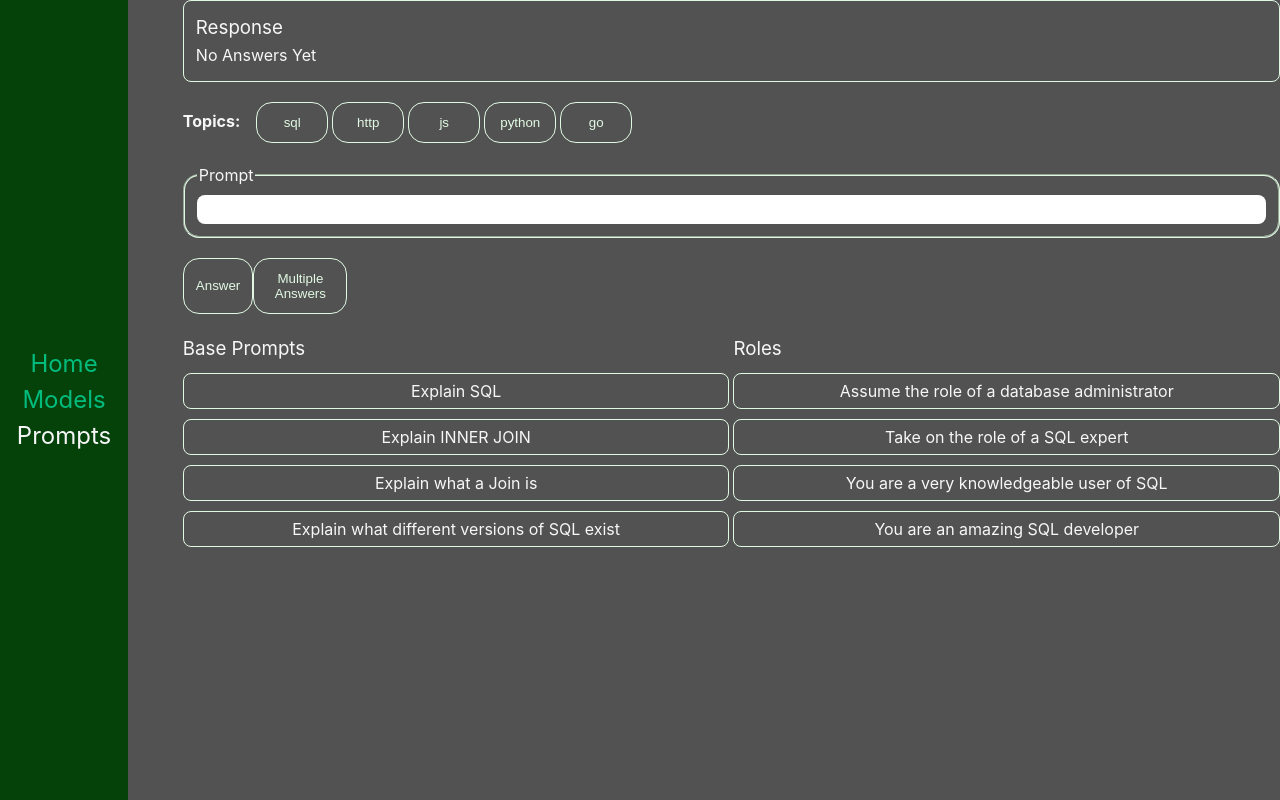
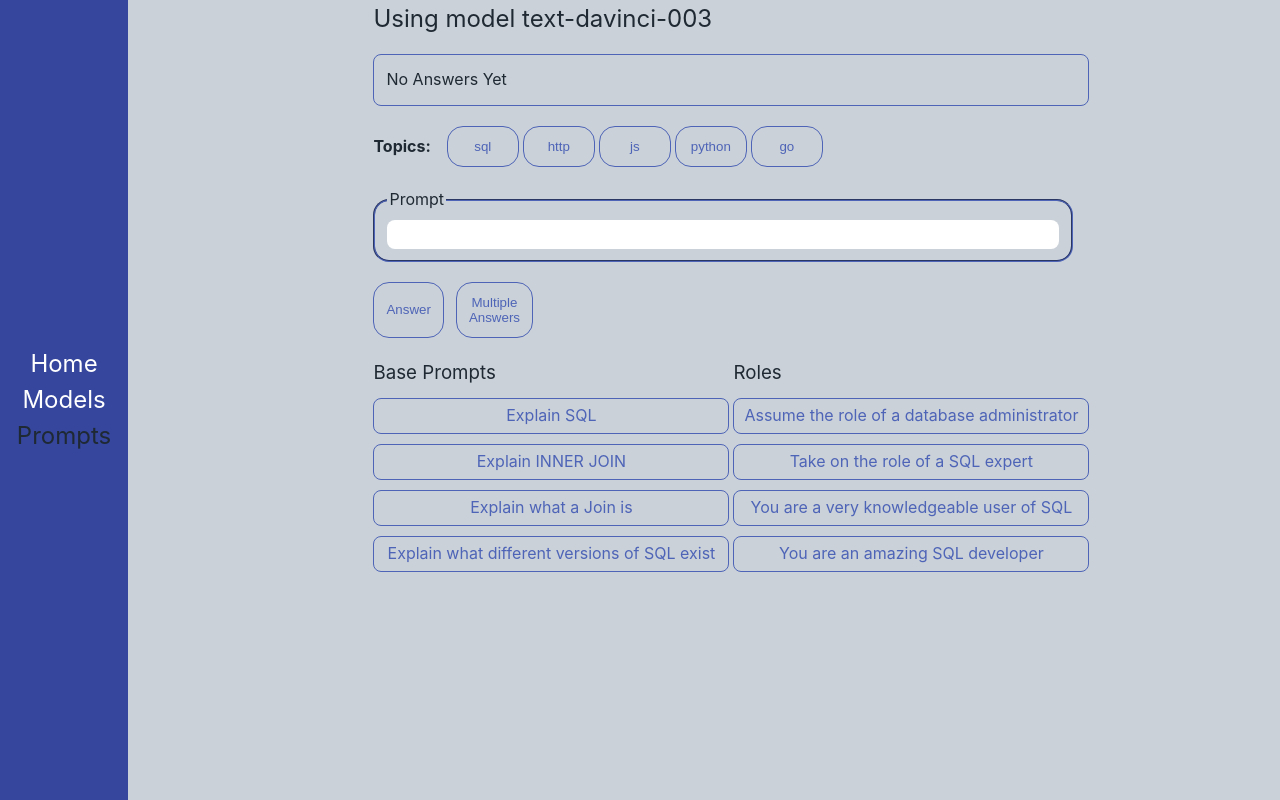
Before and after one commit to timegated/chat-node, a Vue app: page /prompts in a window 1280 px wide. Built offline with nearby package versions, Linux system fonts and the light colour scheme.

Commit message:
Re-oriented color scheme around blue and set up model choices

```diff
--- a/src/assets/base.css
+++ b/src/assets/base.css
@@ -1,17 +1,17 @@
 /* semantic color variables for this project */
 :root {
-  --main-color-darkgreen: hsla(125, 86%, 14%, 1);
-  --main-accent-color-light: hsla(125, 66%, 93%, 1);
-  --main-bg-color-one: hsla(0deg, 0%, 32%, 1);
-  --main-green-one: hsla(125deg, 73%, 20%, 1);
-  --secondary-text-color-light: hsla(0, 0%, 97%, 1);
+  --main-color-darkgreen: hsla(230, 49%, 41%, 1);
+  --main-accent-color-light: hsla(227, 42%, 51%, 1);
+  --main-bg-color-one: hsla(210, 16%, 82%, 1);
+  --main-green-one: hsla(232, 51%, 36%, 1);
+  --secondary-text-color-light: hsla(210, 24%, 16%, 1);
   --section-gap: 160px;
 }
 
 @media (prefers-color-scheme: dark) {
   :root {
     background-color: var(--main-bg-color-one);
-    color: var(--secondary-text-color-light);
+    color: #FFFFFF;
   }
 }
 
@@ -36,4 +36,21 @@ body {
   text-rendering: optimizeLegibility;
   -webkit-font-smoothing: antialiased;
   -moz-osx-font-smoothing: grayscale;
+  overflow: hidden;
 }
+
+
+.styled-scrollbars {
+  /* Foreground, Background */
+  scrollbar-color: var(--main-bg-color-one) #333;
+}
+*::-webkit-scrollbar {
+  width: 5px; /* Mostly for vertical scrollbars */
+  height: 5px; /* Mostly for horizontal scrollbars */
+}
+*::-webkit-scrollbar-thumb { /* Foreground */
+  background: #999;
+}
+*::-webkit-scrollbar-track { /* Background */
+  background: #333;
+}
--- a/src/assets/main.css
+++ b/src/assets/main.css
@@ -3,25 +3,22 @@
 #app {
   display: grid;
   grid-template-columns: 1fr 6fr;
-  max-width: 1800px;
   font-weight: normal;
 }
 
-a,
-.green {
+a {
+  color: #FFFFFF;
   text-decoration: none;
-  color: hsla(160, 100%, 37%, 1);
   transition: 0.4s;
+}
+
+span {
+  color: var(--main-accent-color-light)
 }
 
 button:hover {
   cursor: pointer;
   background-color: var(--main-green-one);
   transition: background-color 0.25s ease;
+  color: #FFFFFF;
 }
-
-@media (hover: hover) {
-  a:hover {
-    background-color: hsla(160, 100%, 37%, 0.2);
-  }
-}
--- a/src/components/PromptHandler.vue
+++ b/src/components/PromptHandler.vue
@@ -1,9 +1,17 @@
 <template>
     <section class="container">
+      <h1>Using model {{ store.model }}</h1>
+      <section v-if="multiple.length" class="multiple-container">
+        <div :key="m.index" v-for="m in multiple" class="response">
+            <h3>Answer {{ m.index }}</h3>
+            {{ m.text }}
+        </div>
+      </section>
+      <section v-else class="response-container">
         <div class="response">
-            <h3>Response</h3>
-            {{ response }}
+          {{ response }}
         </div>
+      </section>
         <section class="topic-container">
             Topics:
             <div class="topics">
@@ -40,6 +48,7 @@
 </template>
 
 <script lang="ts">
+import {store} from '../store/store';
 import { BASE_URL_DEV } from '@/utils/urlHandler';
 
 
@@ -56,6 +65,7 @@ interface Data {
     prompt: string;
     buildPrompt: string[];
     multiple: any;
+    store: any;
 };
 
 export default {
@@ -178,7 +188,8 @@ export default {
             response: "No Answers Yet",
             multiple: [],
             prompt: '',
-            buildPrompt: []
+            buildPrompt: [],
+            store
         }
     },
     computed: {
@@ -193,7 +204,7 @@ export default {
     },
     methods: {
         async getAnswer() {
-            this.response = await fetch(`${BASE_URL_DEV}/stream?prompt=${this.prompt}`, {
+            this.response = await fetch(`${BASE_URL_DEV}/stream?prompt=${this.prompt}&model=${store.model}`, {
                 method: "GET"
             }).then(res => {
                 if (res.body) {
@@ -225,34 +236,11 @@ export default {
                 })
         },
         async getMultipleAnswers() {
-            this.response = await fetch(`${BASE_URL_DEV}/answer/multiple?prompt=${this.prompt}`, {
+            this.multiple = await fetch(`${BASE_URL_DEV}/answer/multiple?prompt=${this.prompt}&model=${store.model}`, {
                 method: "GET"
             }).then(res => {
-                console.log(res);
-                if (res.body) {
-                    const readable = res.body.getReader();
-                    return new ReadableStream({
-                        start(controller) {
-                            return pump();
-                            function pump(): any {
-                                return readable.read().then(({ done, value }) => {
-                                    console.log(value);
-                                    if (done) {
-                                        controller.close();
-                                        return;
-                                    }
-                                    controller.enqueue(value);
-                                    return pump();
-                                })
-                            }
-                        }
-                    })
-                }
-                return "No Response";
+                return res.json();
             })
-                .then(stream => new Response(stream))
-                .then(response => response.blob())
-                .then(blob =>  blob.text())
         },
         pushPrompt(e: any) {
             console.log(e.target.value);
@@ -274,6 +262,28 @@ export default {
 </script>
 
 <style>
+.container {
+  height: 100vh;
+  /* max-width: 75vw; */
+  margin: 0 auto;
+  overflow: auto;
+}
+
+.response-container {
+  max-height: 50vh;
+  max-width: 100vw;
+  margin: 1rem 0;
+}
+
+.multiple-container {
+  overflow-y: scroll;
+  max-height: 50vh;
+  max-width: 100vw;
+  margin: 1rem 0;
+  padding-right: 1rem;
+  margin-right: 1rem;
+}
+
 .topic-container {
     display: flex;
     align-items: center;
@@ -303,6 +313,9 @@ export default {
 
 .text-container>div>span:hover {
     cursor: pointer;
+    background-color: var(--main-green-one);
+    transition: background-color 0.25s ease;
+    color: #FFFFFF;
 }
 
 .text {
@@ -326,6 +339,7 @@ fieldset {
     height: 75px;
     border-radius: 16px;
     border-color: var(--main-accent-color-light);
+    margin-right: 1rem;
 }
 
 input {
@@ -340,6 +354,10 @@ input {
     display: flex;
     justify-content: space-between;
     margin: 1.25rem 0;
+}
+
+.btn-container>:first-child {
+  margin-right: 0.75rem;
 }
 
 button {
--- /dev/null
+++ b/src/store/store.ts
@@ -0,0 +1,12 @@
+import { reactive } from "vue";
+
+export interface GlobalData {
+  model:  string;
+}
+
+export const store: GlobalData = reactive({
+  model: 'text-davinci-003',
+  setModelParam(e: any) {
+    this.model = e.target.parentElement.childNodes[0].childNodes[0].textContent;
+  }
+});
--- a/src/views/ModelsView.vue
+++ b/src/views/ModelsView.vue
@@ -2,7 +2,7 @@
   <section class="about">
   <h1>Select A Model</h1>
     <section class="models-container">
-      <article class="model-cards" :key="model.id" v-for="model in models">
+      <article class="model-cards" :key="model.id" v-for="model in textModels">
         <aside class="model-basic-info">
           <span class="title">{{ model.id }}</span>
         </aside>
@@ -20,13 +20,14 @@
           <div>group: {{ perm.group ?? 'null' }}</div>
           <div>is blocking: {{ perm.is_blocking }}</div>
         </aside>
-        <button>Select Model</button>
+        <button @click="store.setModelParam">Select Model</button>
       </article>
     </section>
   </section>
 </template>
 
 <script lang="ts">
+import { store } from '../store/store';
 import { BASE_URL_DEV } from '@/utils/urlHandler';
 
 
@@ -57,22 +58,33 @@ interface Models {
 
 interface Data {
   models: Models[];
+  textModels: Models[];
   toggleInfo: boolean;
   toggleText: string;
+  store: any;
 }
+const completionModels: string[] = [
+  'text-davinci-003',
+  'text-davinci-002',
+  'text-davinci-001',
+  'text-ada-001',
+  'text-davinci:001'
+]
 export default {
   data(): Data {
     return {
       models: [],
+      textModels: [],
       toggleInfo: false,
       toggleText: 'More Info',
+      store
     }
   },
   methods: {
     async getEngines(): Promise<any> {
       try {
         const engines = await fetch(`${BASE_URL_DEV}/engines`).then(res => res.json());
-        this.models = engines;
+        this.textModels = engines.filter((item: Models) => completionModels.includes(item.id));
       } catch (error) {
         console.error(error);
         throw error;
```
